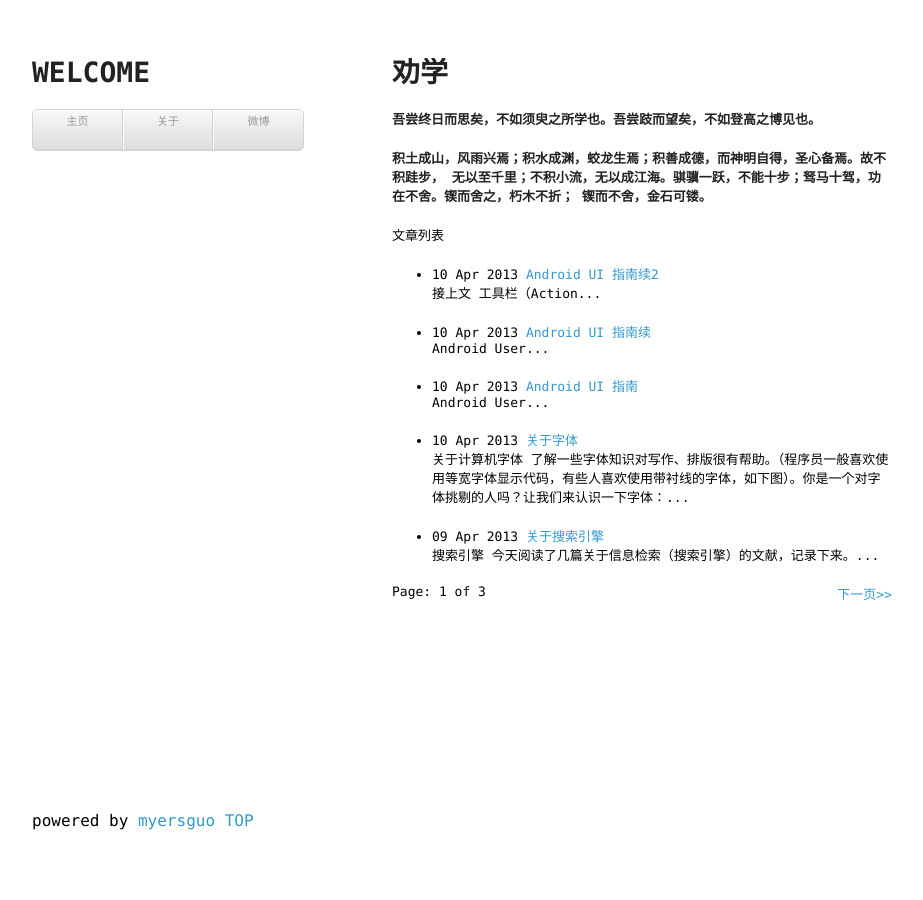
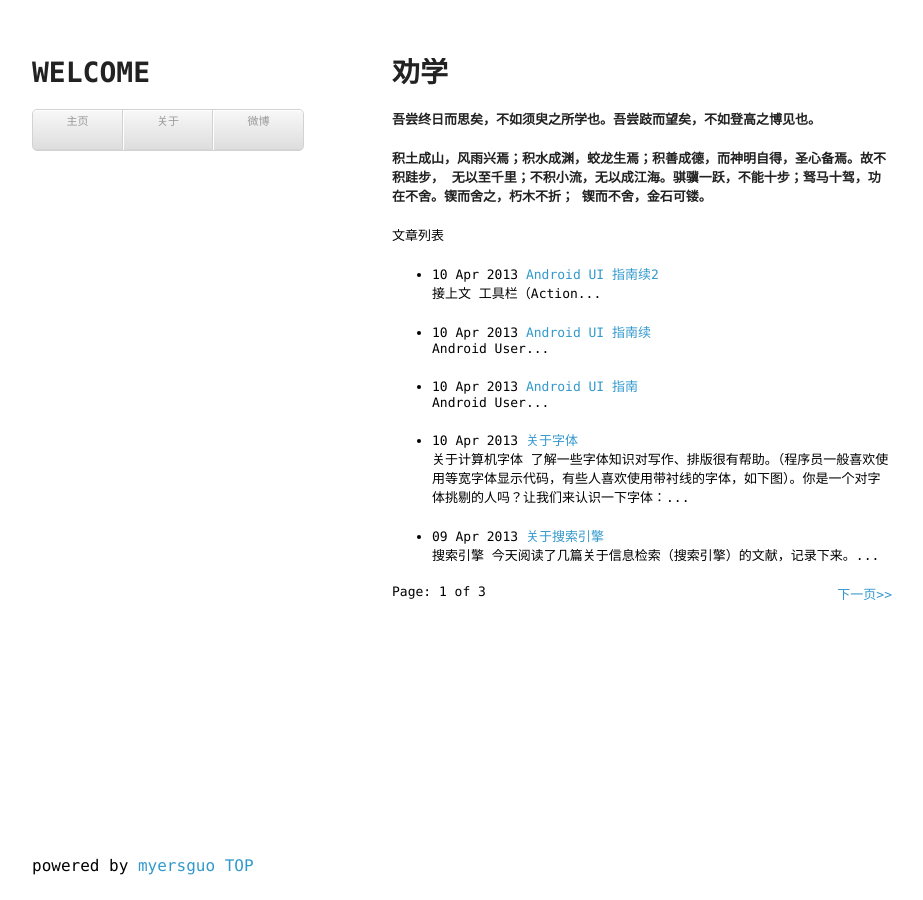
Before and after one commit to myersguo/myersguo.github.com, a Jekyll site: the page built from index.html, in a window 1280 px wide. Shown: the whole page, without its empty margins (178-1101 px from the left). Built offline with Jekyll 4.4.1, drawn with Linux system fonts in a browser that asks for light colours; the list of posts is cut into pages by our own code; comment, search, counter and statistics services are not loaded.

Commit message:
Update styles.css

```diff
--- a/stylesheets/styles.css
+++ b/stylesheets/styles.css
@@ -192,7 +192,7 @@ footer {
   width:270px;
   float:left;
   position:fixed;
-  bottom:50px;
+  bottom:5px;
 }
 
 @media print, screen and (max-width: 960px) {
```
